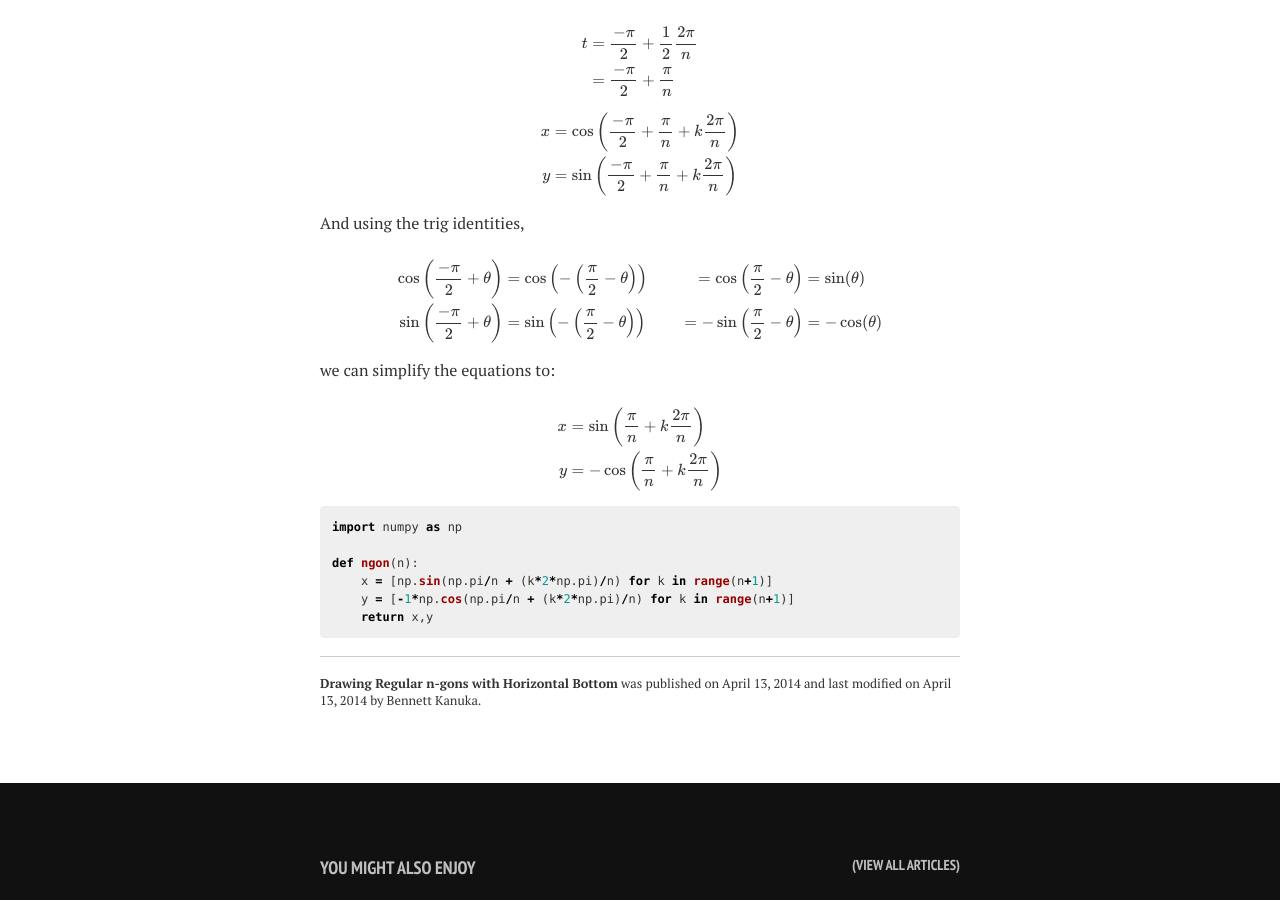
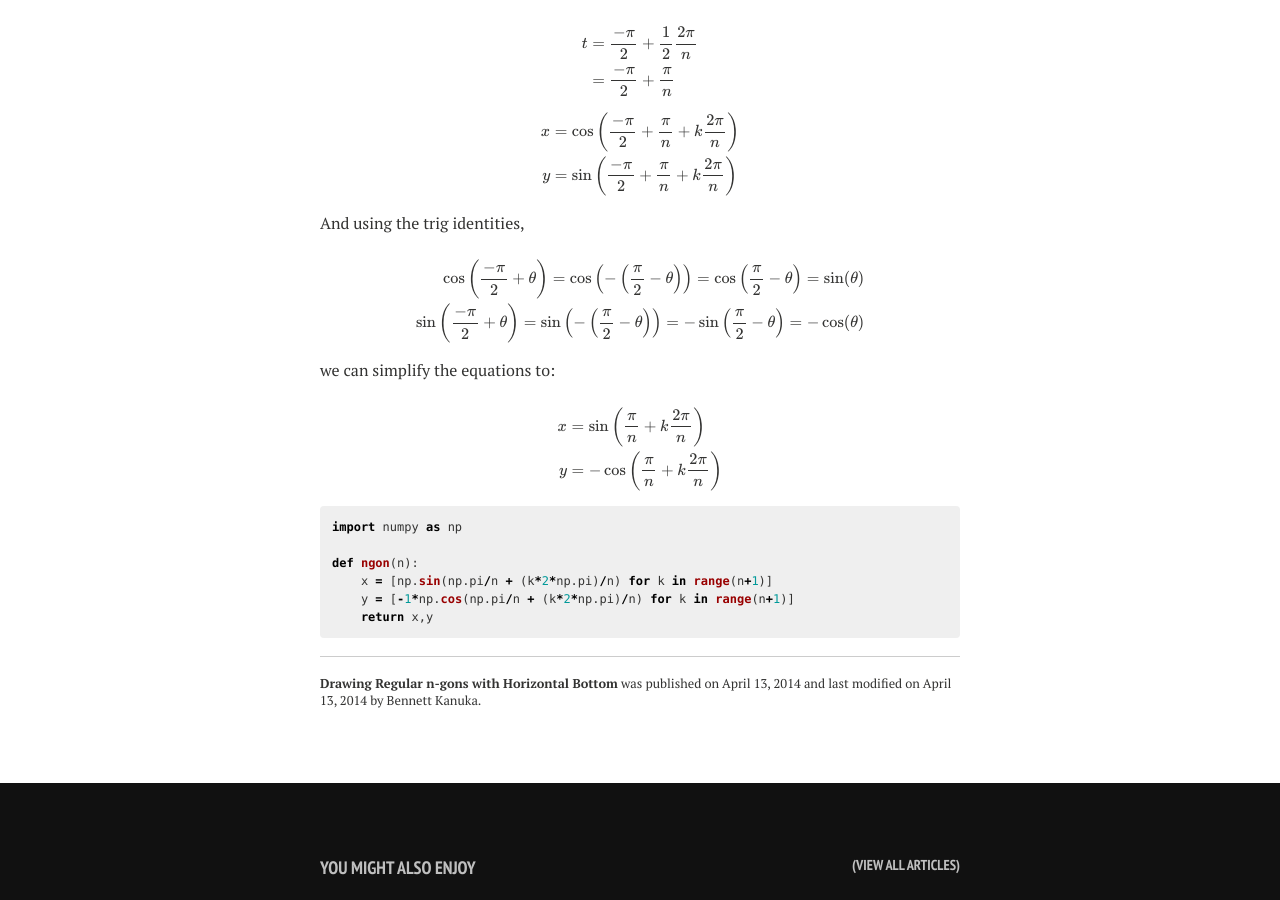
Before and after one commit to bkanuka/blog, a Jekyll site: the page built from _posts/2014-04-13-drawing-regular-n-gons.md, in a window 1280 px wide and 900 px high, scrolled down 753 px. Built offline with Jekyll 4.4.1, drawn with Linux system fonts in a browser that asks for light colours; nearby versions of some CDN libraries; formulas are drawn with MathJax 3.

Commit message:
better align?

```diff
--- a/_posts/2014-04-13-drawing-regular-n-gons.md
+++ b/_posts/2014-04-13-drawing-regular-n-gons.md
@@ -62,13 +62,13 @@ And using the trig identities,
 $$
 \begin{align*}
 \cos \left(\frac{-\pi}{2} + \theta\right)
-    &= \cos \left(-\left(\frac{\pi}{2} - \theta\right)\right)
-    &= \cos \left(\frac{\pi}{2} - \theta\right)
-    &= \sin (\theta) \\
+    = \cos \left(-\left(\frac{\pi}{2} - \theta\right)\right)
+    = \cos \left(\frac{\pi}{2} - \theta\right)
+    = \sin (\theta) \\
 \sin \left(\frac{-\pi}{2} + \theta\right)
-    &= \sin \left(-\left(\frac{\pi}{2} - \theta\right)\right)
-    &= -\sin \left(\frac{\pi}{2} - \theta\right)
-    &= -\cos (\theta)
+    = \sin \left(-\left(\frac{\pi}{2} - \theta\right)\right)
+    = -\sin \left(\frac{\pi}{2} - \theta\right)
+    = -\cos (\theta)
 \end{align*}
 $$
 
```
